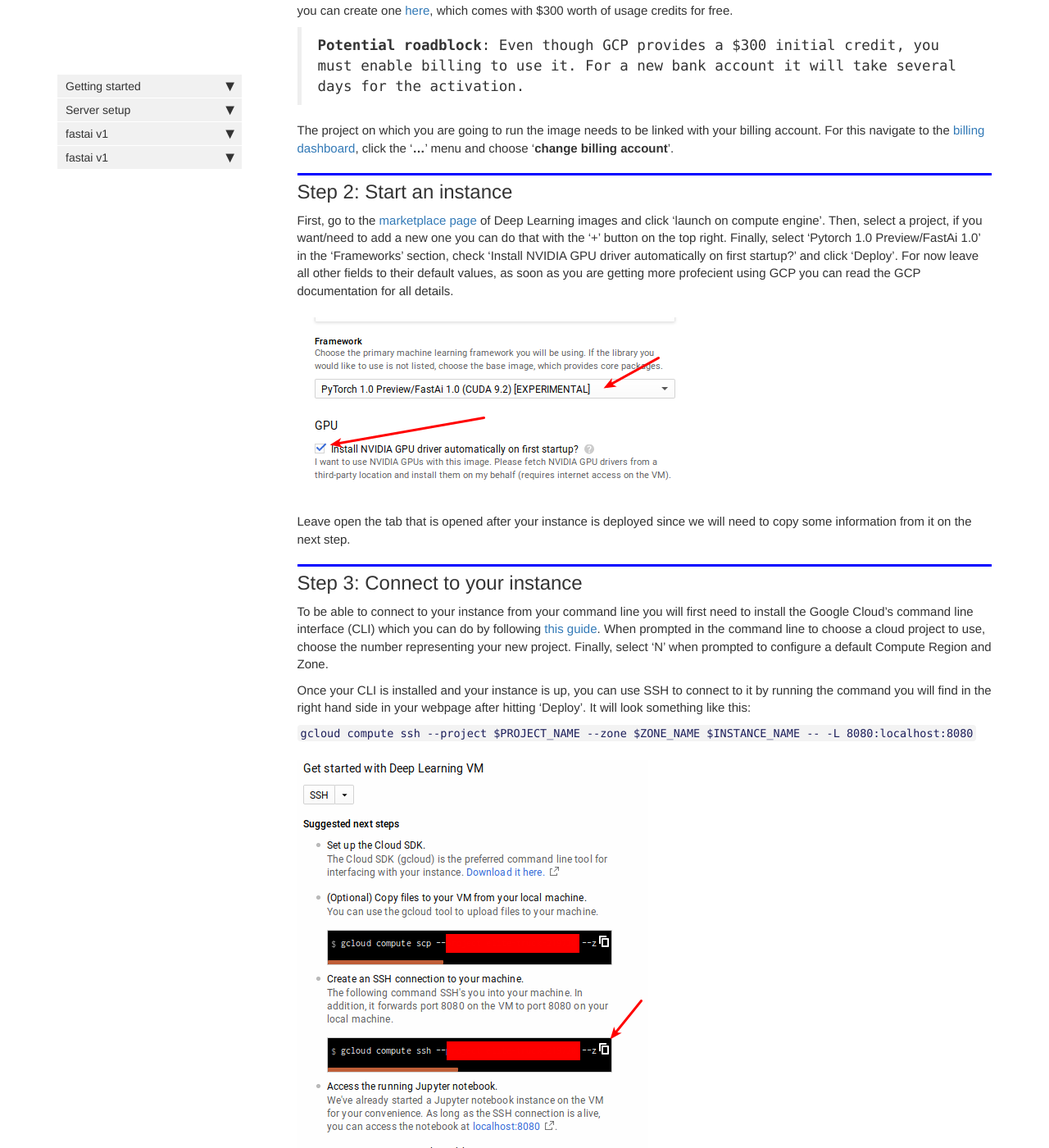
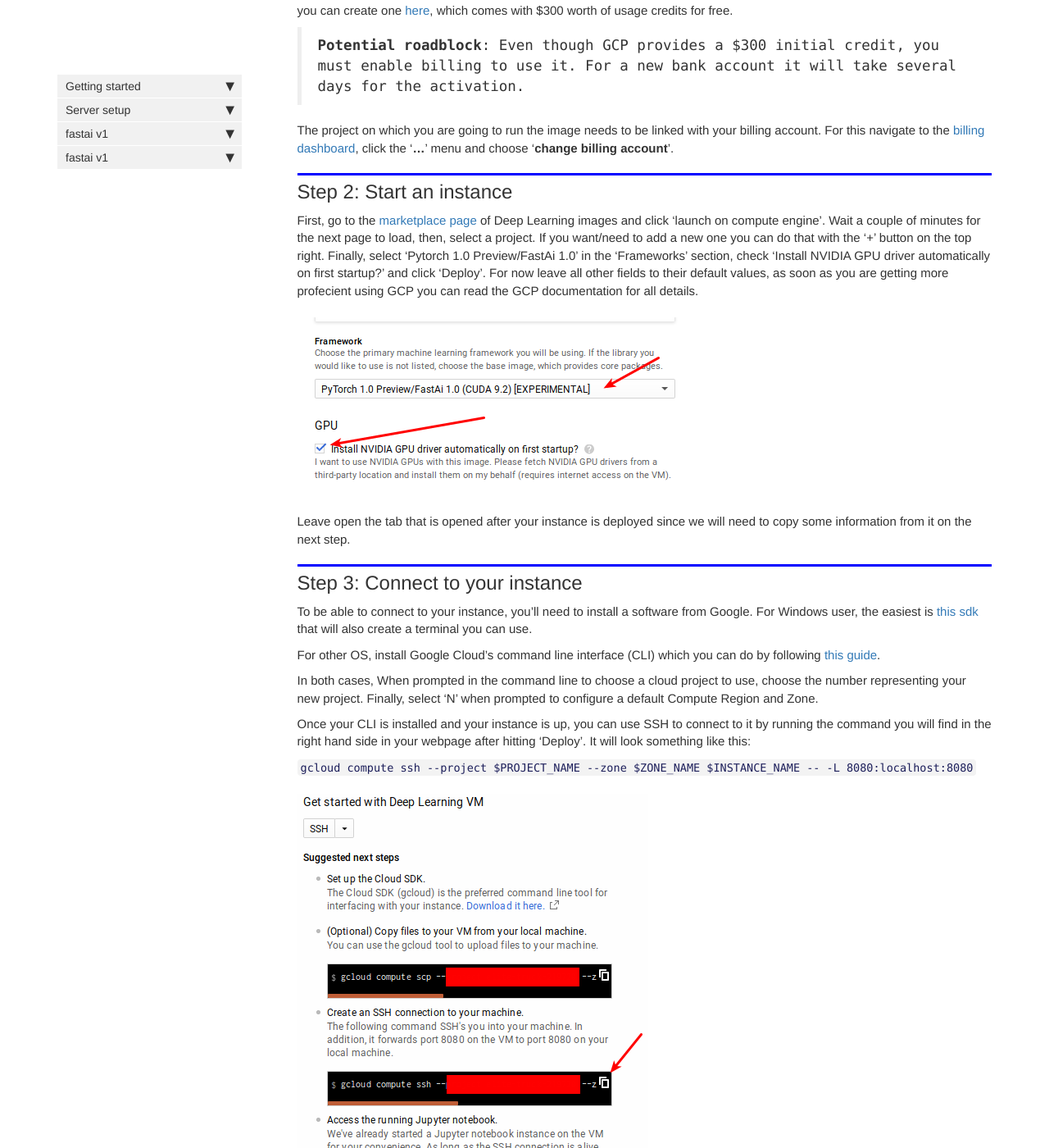
Before and after one commit to tamersalama/course-v3, a Jekyll site: the page built from docs/gcp_tutorial.md, in a window 1280 px wide and 1400 px high, scrolled down 471 px. Shown: the whole window at 82% size. Built offline with Jekyll 4.4.1, drawn with Linux system fonts in a browser that asks for light colours; nearby versions of some CDN libraries; comment, search, counter and statistics services are not loaded; some of the changed text lies outside the part shown.

Commit message:
Update GCP

```diff
--- a/docs/gcp_tutorial.md
+++ b/docs/gcp_tutorial.md
@@ -23,7 +23,7 @@
 The project on which you are going to run the image needs to be linked with your billing account. For this navigate to the [billing dashboard](https://console.cloud.google.com/billing/projects), click the '**...**' menu and choose '**change billing account**'.
 
 ## Step 2: Start an instance
-First, go to the [marketplace page](https://console.cloud.google.com/marketplace/details/click-to-deploy-images/deeplearning) of Deep Learning images and click 'launch on compute engine'. Then, select a project, if you want/need to add a new one you can do that with the '+' button on the top right. Finally, select 'Pytorch 1.0 Preview/FastAi 1.0' in the 'Frameworks' section, check 'Install NVIDIA GPU driver automatically on first startup?' and click 'Deploy'. For now leave all other fields to their default values, as soon as you are getting more profecient using GCP you can read the GCP documentation for all details.
+First, go to the [marketplace page](https://console.cloud.google.com/marketplace/details/click-to-deploy-images/deeplearning) of Deep Learning images and click 'launch on compute engine'. Wait a couple of minutes for the next page to load, then, select a project. If you want/need to add a new one you can do that with the '+' button on the top right. Finally, select 'Pytorch 1.0 Preview/FastAi 1.0' in the 'Frameworks' section, check 'Install NVIDIA GPU driver automatically on first startup?' and click 'Deploy'. For now leave all other fields to their default values, as soon as you are getting more profecient using GCP you can read the GCP documentation for all details.
 
 ![image_drivers](images/gcp_tutorial/image_drivers.png)
 
@@ -31,7 +31,11 @@
 
 ## Step 3: Connect to your instance
 
-To be able to connect to your instance from your command line you will first need to install the Google Cloud's command line interface (CLI) which you can do by following [this guide](https://cloud.google.com/sdk/docs/#install_the_latest_cloud_tools_version_cloudsdk_current_version). When prompted in the command line to choose a cloud project to use, choose the number representing your new project. Finally, select 'N' when prompted to configure a default Compute Region and Zone.
+To be able to connect to your instance, you'll need to install a software from Google. For Windows user, the easiest is [this sdk](https://cloud.google.com/sdk/docs/quickstart-windows) that will also create a terminal you can use.
+
+For other OS, install Google Cloud's command line interface (CLI) which you can do by following [this guide](https://cloud.google.com/sdk/docs/#install_the_latest_cloud_tools_version_cloudsdk_current_version).
+
+In both cases, When prompted in the command line to choose a cloud project to use, choose the number representing your new project. Finally, select 'N' when prompted to configure a default Compute Region and Zone.
 
 Once your CLI is installed and your instance is up, you can use SSH to connect to it by running the command you will find in the right hand side in your webpage after hitting 'Deploy'. It will look something like this:
 
@@ -39,9 +43,9 @@
 
 ![ssh](images/gcp_tutorial/ssh.png)
 
-Before you are able to connect, Google Cloud will ask you to create an SSH key and authenticate your account. Just follow the prompts, choose a passphrase and save it somewhere safe.
+Before you are able to connect, Google Cloud may ask you to create an SSH key and authenticate your account. Just follow the prompts, choose a passphrase and save it somewhere safe.
 
-If everything went ok, you should now be connected to your GCP instance!
+If everything went ok, you should now be connected to your GCP instance! Cicking the link in your deploy page under 'Access the running Jupyter notebook' will open a new window with jupyter lab. To switch to jupyter notebook replace 'lab' by 'tree' or go at [localhost:8080/tree](http://localhost:8080/tree). Note that this only work while you maintain the ssh connection.
 
 ## Step 4: Access fast.ai materials
 
@@ -51,7 +55,7 @@
 
 `cd course-v3/nbs`
 
-Finally run `jupyter notebook` in your terminal, copy the URL starting with _localhost:_ and paste it in your browser. Voilà! Now you can experiment yourself with fast.ai lessons! If it is your first time with Jupyter Notebook, refer to our [Jupyter Notebook tutorial](http://course-v3.fast.ai/dlami_tutorial.html).
+Finally run `jupyter notebook` in your terminal, as seen above. Voilà! Now you can experiment yourself with fast.ai lessons! If it is your first time with Jupyter Notebook, refer to our [Jupyter Notebook tutorial](http://course-v3.fast.ai/dlami_tutorial.html).
 
 If you have any problem while using the `fastai` library try running `conda update -all`.
 
```
